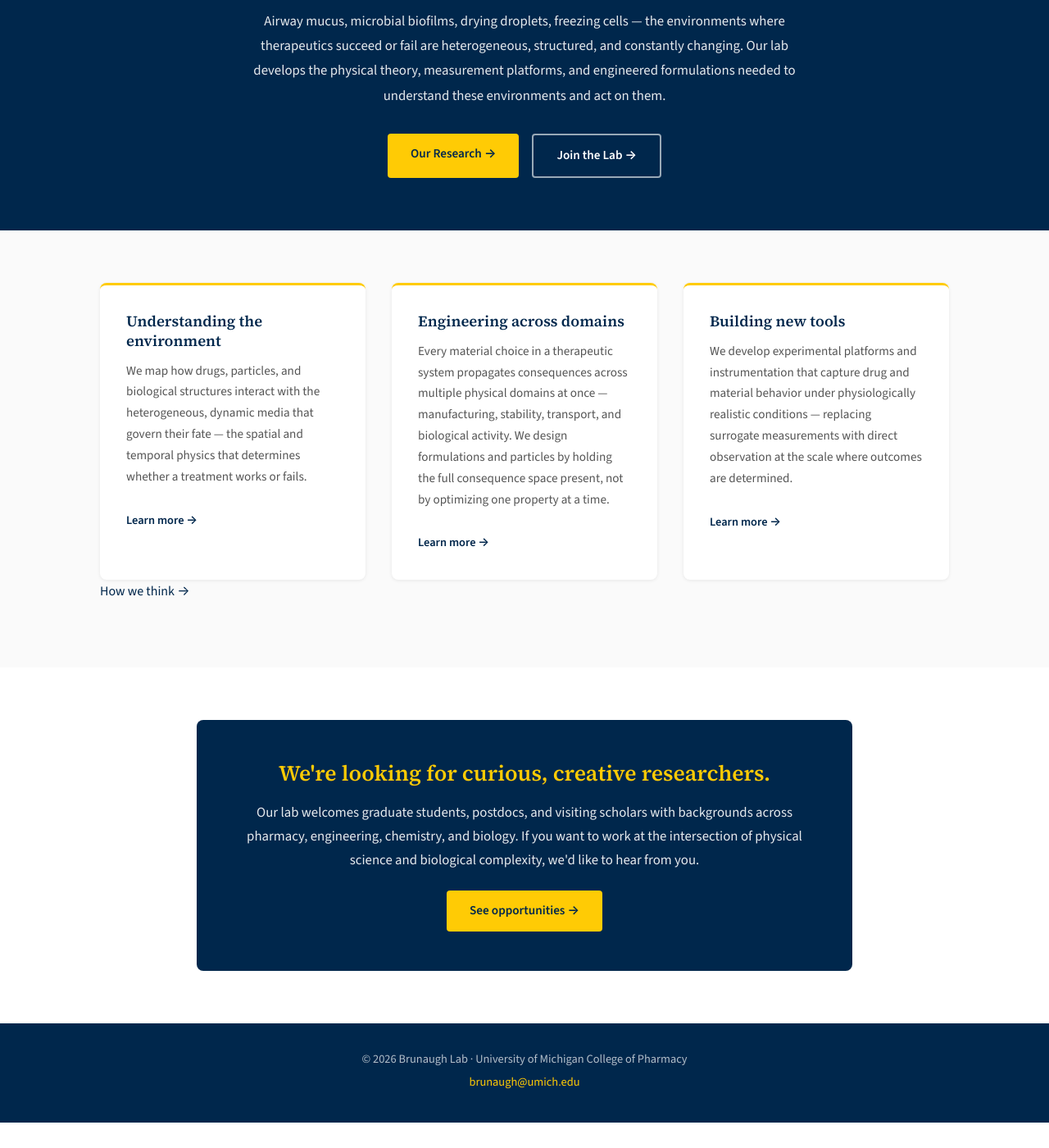
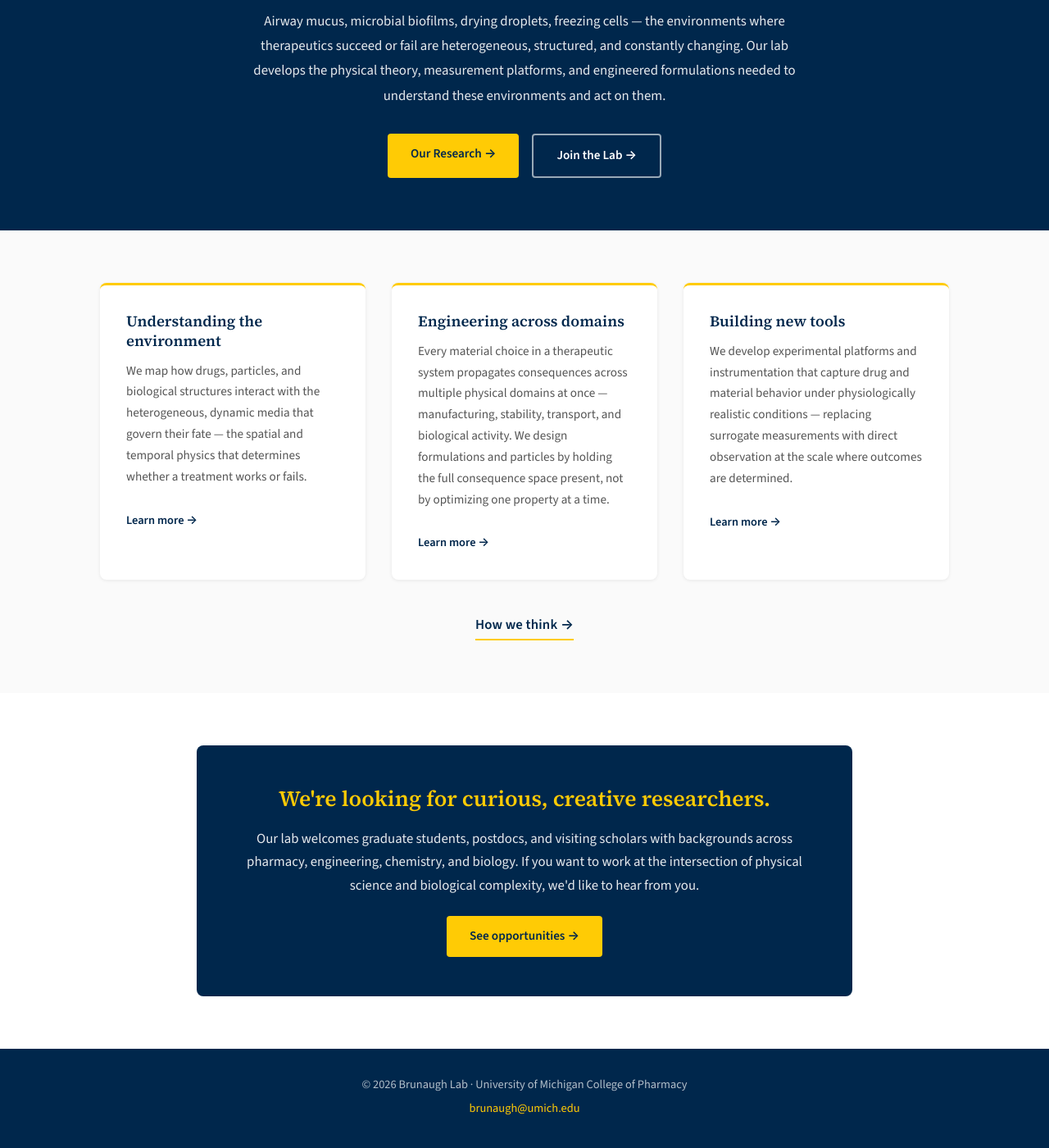
Before and after one commit to Brunaugh-Lab/Brunaugh-Lab.github.io, a Jekyll site: the page built from index.html, in a window 1280 px wide and 1400 px high, scrolled down 343 px. Shown: the whole window at 82% size. Built offline with Jekyll 4.4.1, drawn with Linux system fonts in a browser that asks for light colours; before the commit the page ends 1712 px from its top, so only the background shows below that.

Commit message:
Style standalone .cta-link as a secondary CTA between sections
Centered, semibold, UMich blue text with a maize underline. Used on the
Home page for the new "How we think →" link sitting between the snapshot
cards and the recruiting callout — heavier than the inline Learn-more
links, lighter than the maize button.

Co-Authored-By: Claude Opus 4.7 (1M context) <noreply@anthropic.com>

```diff
--- a/assets/css/style.css
+++ b/assets/css/style.css
@@ -239,6 +239,23 @@ li { margin-bottom: 0.35rem; }
   color: var(--blue);
 }
 .snapshot-card .card-link:hover { color: #004080; }
+
+.cta-link {
+  text-align: center;
+  margin-top: 2.5rem;
+  margin-bottom: 0;
+}
+.cta-link a {
+  display: inline-block;
+  font-size: 1.05rem;
+  font-weight: 600;
+  color: var(--blue);
+  border-bottom: 2px solid var(--maize);
+  padding-bottom: 0.25rem;
+  letter-spacing: 0.01em;
+  transition: color 0.2s;
+}
+.cta-link a:hover { color: #004080; }
 
 /* --- Recruiting Callout (Homepage) --- */
 .callout {
```
